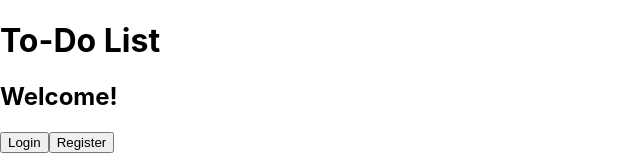
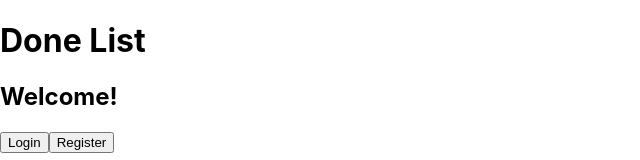
Before and after one commit to saraiovieira/done-list, a React (Create React App) app in the folder client/: page / in a window 1280 px wide. Shown: the top 160 px of the page, without its empty margins (0-640 px from the left). Built offline with nearby package versions, Linux system fonts and the light colour scheme; the HTML template or start-up script is replaced by a standard one.

Commit message:
change the name of the project

```diff
--- a/client/src/components/Header.js
+++ b/client/src/components/Header.js
@@ -4,7 +4,7 @@ const Header = () => {
     return (
         <>
         <header>
-           <h1>To-Do List</h1>
+           <h1> Done List </h1>
        </header>
         </>
     );
```
